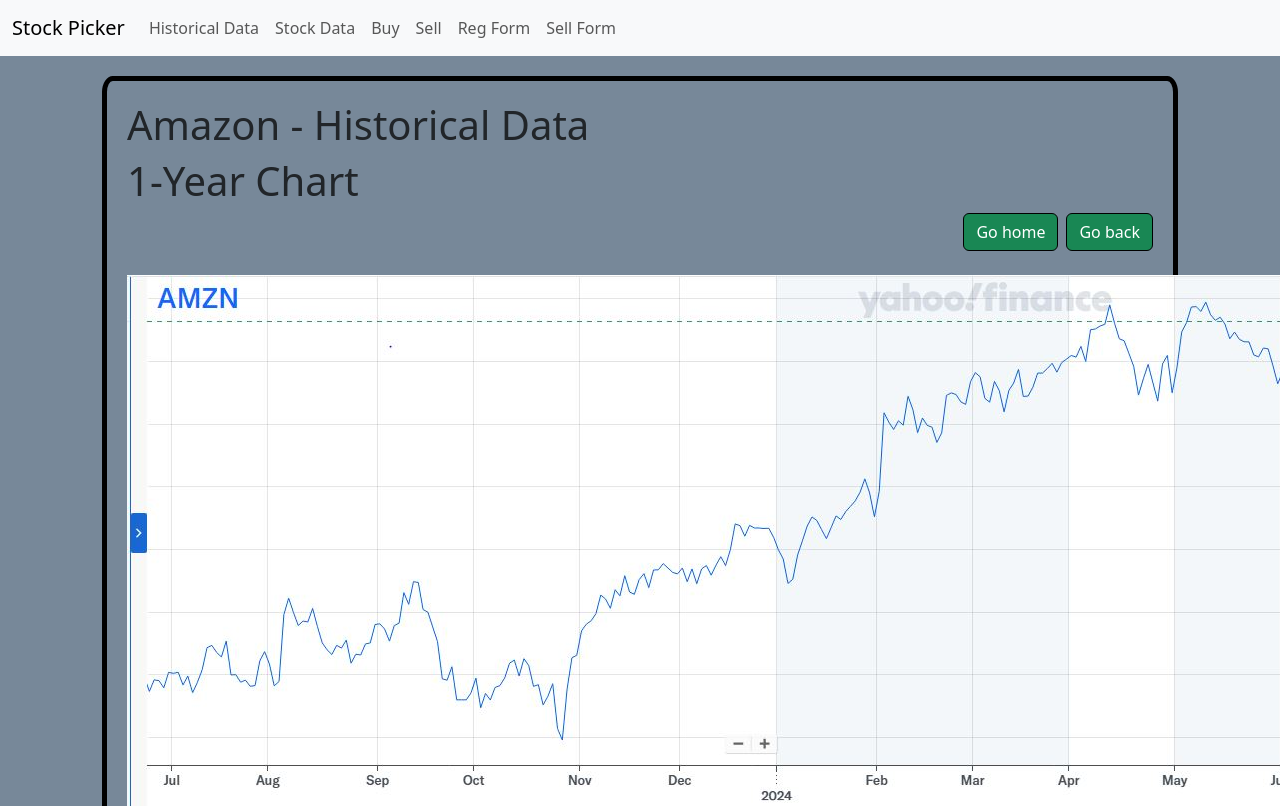
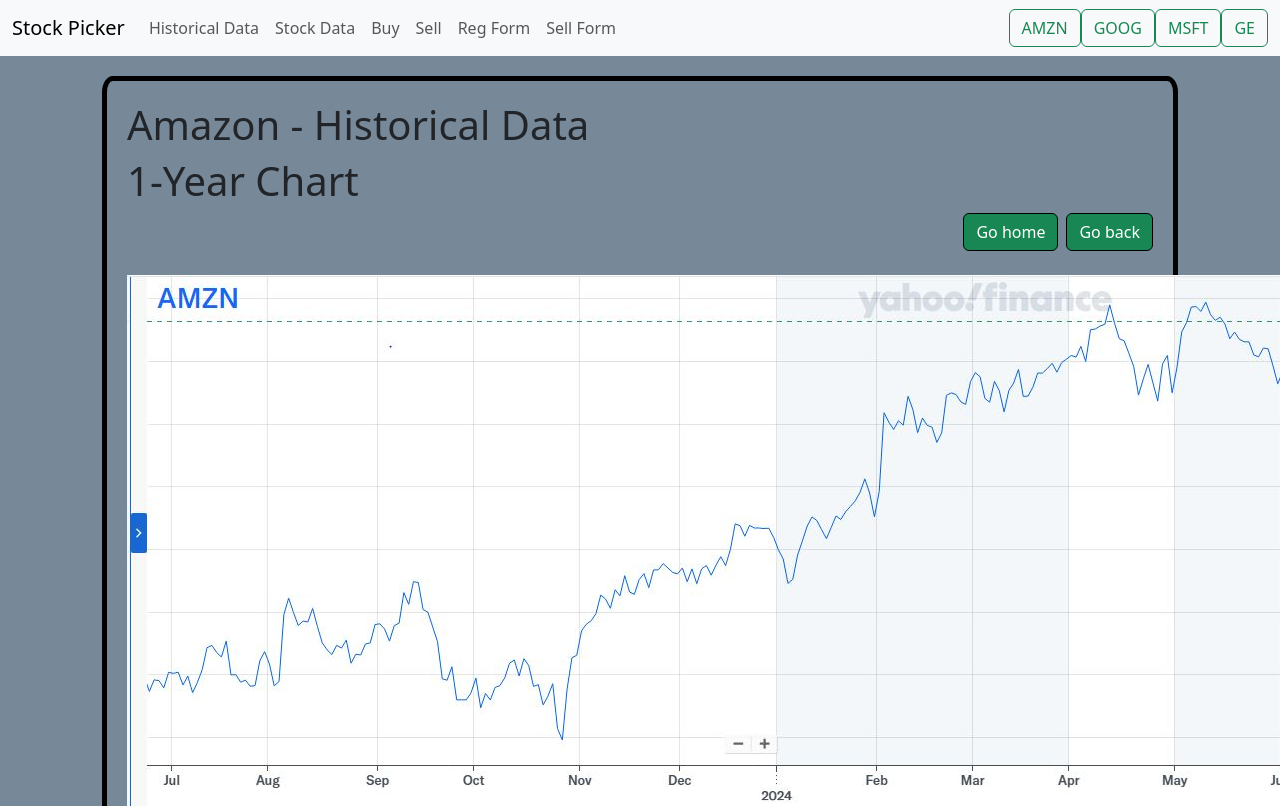
Before and after one commit to hubforschoolwork/pro4stockpicker, a Django app: page /amazon in a window 1280 px wide; the page is wider, and only the part inside the window is pictured. Shown: the top 806 px of that part. Run offline with Django 5.2, Linux system fonts and the light colour scheme.

Commit message:
add to navbar

```diff
--- a/picker/templates/base.html
+++ b/picker/templates/base.html
@@ -24,6 +24,7 @@
           padding-bottom: 5px;
           box-sizing: border-box; /* Includes padding and border in overall width */
         }
+
   </style>
 
 
@@ -63,6 +64,16 @@
               <a class="nav-link" href="{% url 'sellform' %}">Sell Form</a>
             </li>
           </ul>
+
+          <form class="d-flex" role="search">
+            <button class="btn btn-outline-success" type="submit">AMZN</button>
+            <button class="btn btn-outline-success" type="submit">GOOG</button>
+            <button class="btn btn-outline-success" type="submit">MSFT</button>
+            <button class="btn btn-outline-success" type="submit">GE</button>
+          </form>
+
+
+
         </div>
       </div>
     </nav>
```
Also changed, not shown: static/css/styles.css (line endings or trailing spaces).
